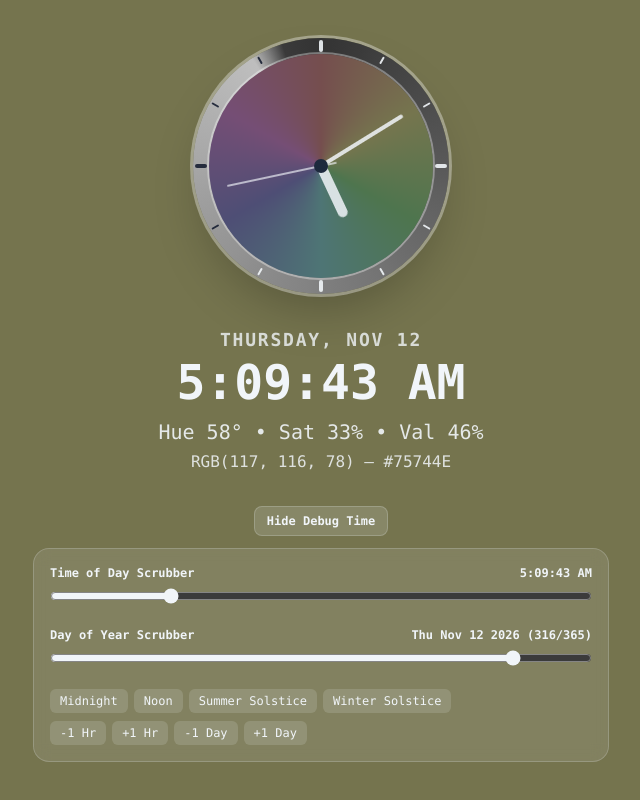
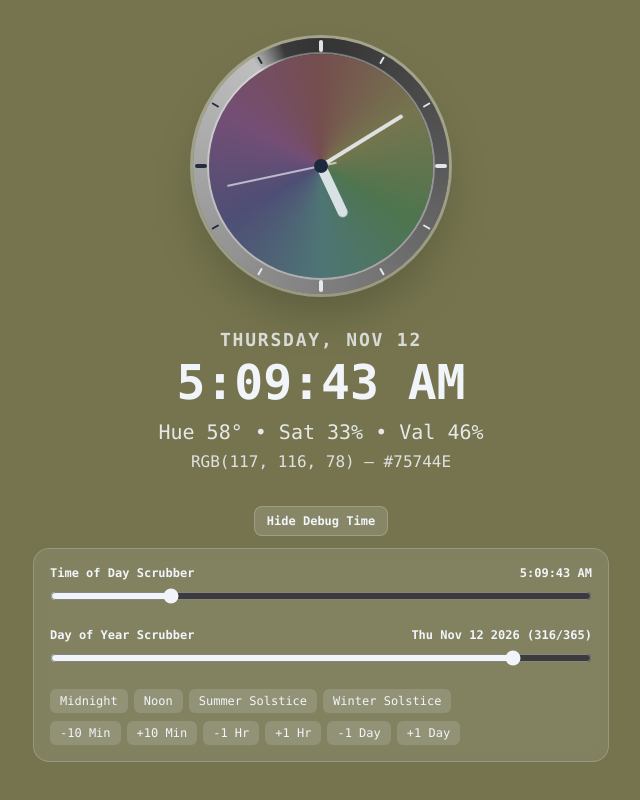
Before and after one commit to DanTheManGude/color-clock-2, a Next.js app: page / in a window 1280 px wide. Both pictures are taken after a click on the button "Debug Time". Shown: the whole page, without its empty margins (319-959 px from the left). Built offline with nearby package versions, Linux system fonts and the light colour scheme.

Commit message:
increment 10 min

```diff
--- a/app/components/Time.tsx
+++ b/app/components/Time.tsx
@@ -93,6 +93,12 @@ export default function Time() {
     [],
   );
 
+  const handleShiftMinutes = useCallback((deltaMinutes: number) => {
+    setOffsetMs(
+      (prev) => prev + deltaMinutes * CLOCK_CONFIG.SECONDS_PER_MINUTE * 1000,
+    );
+  }, []);
+
   const handleShiftHours = useCallback((deltaHours: number) => {
     setOffsetMs(
       (prev) => prev + deltaHours * CLOCK_CONFIG.SECONDS_PER_HOUR * 1000,
@@ -152,6 +158,7 @@ export default function Time() {
           onScrubSeconds={handleScrubSeconds}
           onScrubDayOfYear={handleScrubDayOfYear}
           onJumpToMonthDay={handleJumpToMonthDay}
+          onShiftMinutes={handleShiftMinutes}
           onShiftHours={handleShiftHours}
           onShiftDays={handleShiftDays}
           onReset={handleReset}
--- a/app/components/TimeDebugControls.tsx
+++ b/app/components/TimeDebugControls.tsx
@@ -12,6 +12,7 @@ interface TimeDebugControlsProps {
   onScrubSeconds: (targetSeconds: number) => void;
   onScrubDayOfYear: (targetDayOfYear: number) => void;
   onJumpToMonthDay: (monthIndex: number, dayOfMonth: number) => void;
+  onShiftMinutes: (deltaMinutes: number) => void;
   onShiftHours: (deltaHours: number) => void;
   onShiftDays: (deltaDays: number) => void;
   onReset: () => void;
@@ -36,6 +37,7 @@ interface DebugDrawerProps {
   onScrubSeconds: (targetSeconds: number) => void;
   onScrubDayOfYear: (targetDayOfYear: number) => void;
   onJumpToMonthDay: (monthIndex: number, dayOfMonth: number) => void;
+  onShiftMinutes: (deltaMinutes: number) => void;
   onShiftHours: (deltaHours: number) => void;
   onShiftDays: (deltaDays: number) => void;
 }
@@ -49,6 +51,7 @@ const DebugDrawer = memo(function DebugDrawer({
   onScrubSeconds,
   onScrubDayOfYear,
   onJumpToMonthDay,
+  onShiftMinutes,
   onShiftHours,
   onShiftDays,
 }: DebugDrawerProps) {
@@ -80,6 +83,14 @@ const DebugDrawer = memo(function DebugDrawer({
     [onScrubDayOfYear],
   );
 
+  const handleMinus10Min = useCallback(
+    () => onShiftMinutes(-10),
+    [onShiftMinutes],
+  );
+  const handlePlus10Min = useCallback(
+    () => onShiftMinutes(10),
+    [onShiftMinutes],
+  );
   const handleMinusHour = useCallback(() => onShiftHours(-1), [onShiftHours]);
   const handlePlusHour = useCallback(() => onShiftHours(1), [onShiftHours]);
   const handleMinusDay = useCallback(() => onShiftDays(-1), [onShiftDays]);
@@ -153,6 +164,20 @@ const DebugDrawer = memo(function DebugDrawer({
         <div className="flex flex-wrap gap-1.5">
           <button
             type="button"
+            onClick={handleMinus10Min}
+            className={`px-2.5 py-1 rounded-md text-xs font-medium transition-colors cursor-pointer ${buttonBgClass}`}
+          >
+            -10 Min
+          </button>
+          <button
+            type="button"
+            onClick={handlePlus10Min}
+            className={`px-2.5 py-1 rounded-md text-xs font-medium transition-colors cursor-pointer ${buttonBgClass}`}
+          >
+            +10 Min
+          </button>
+          <button
+            type="button"
             onClick={handleMinusHour}
             className={`px-2.5 py-1 rounded-md text-xs font-medium transition-colors cursor-pointer ${buttonBgClass}`}
           >
@@ -196,6 +221,7 @@ function TimeDebugControls({
   onScrubSeconds,
   onScrubDayOfYear,
   onJumpToMonthDay,
+  onShiftMinutes,
   onShiftHours,
   onShiftDays,
   onReset,
@@ -246,6 +272,7 @@ function TimeDebugControls({
           onScrubSeconds={onScrubSeconds}
           onScrubDayOfYear={onScrubDayOfYear}
           onJumpToMonthDay={onJumpToMonthDay}
+          onShiftMinutes={onShiftMinutes}
           onShiftHours={onShiftHours}
           onShiftDays={onShiftDays}
         />
```
